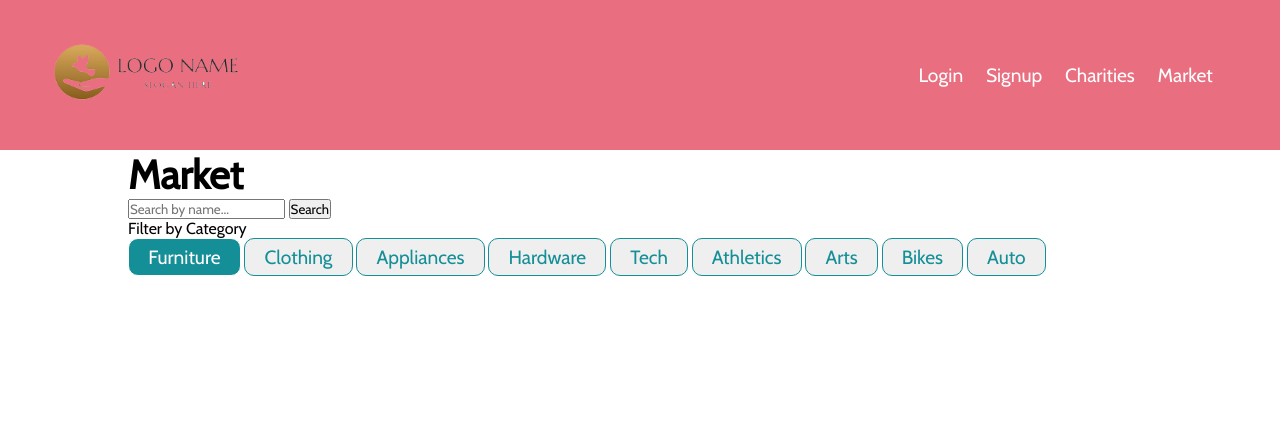
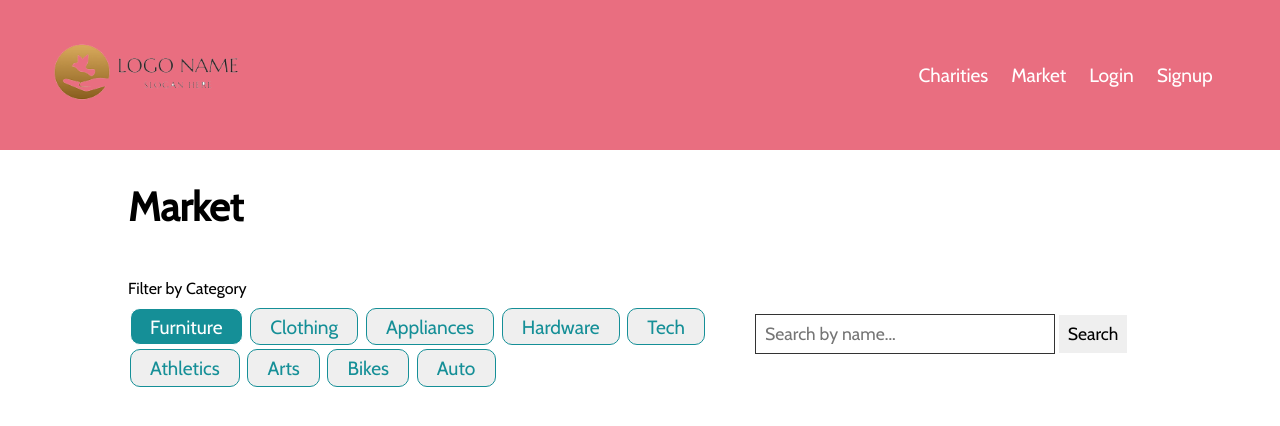
Before and after one commit to kcsommers/goodmarket, a Django app: page /market/ in a window 1280 px wide. Shown: the top 426 px of the page. Run offline with Django 3.2, Linux system fonts and the light colour scheme; data that the repository does not hold is empty.

Commit message:
styling market page

```diff
--- a/main_app/static/css/main.css
+++ b/main_app/static/css/main.css
@@ -74,6 +74,23 @@ a {
 					MARKET PAGE
 ****************************************************************************/
 
+.market-main .page-title {
+	padding: 2em 0;
+}
+
+.filters {
+	display: flex;
+	padding: 1em 0;
+}
+
+.category-filters {
+	flex: 1;
+}
+
+.category-filters p{
+	padding-bottom: 0.5em;
+}
+
 .category-filters button {
 	font-size: 1.2em;
 	padding: 0.3em 1em;
@@ -83,12 +100,69 @@ a {
 	border: 1px solid #158f97;
 	color: #158f97;
 	border-radius: 10px;
+	margin: 0.1em;
 }
 
 .category-filters button.filter-active{
 	background-color: #158f97;
 	color: #fff;
 	border-color: #fff;
+}
+
+.filter-form {
+	flex: 0.7;
+	display: flex;
+	align-items: center;
+	justify-content: center;
+}
+
+.filter-form input[type=text] {
+	border: 1px solid #333;
+	outline: none;
+	font-size: 1.1em;
+	padding: 0.5em;
+	min-width: 300px;
+}
+
+.filter-form input[type=submit] {
+	border: none;
+	outline: none;
+	font-size: 1.1em;
+	padding: 0.5em;
+}
+
+.market-items-container {
+	display: flex;
+	flex-wrap: wrap;
+}
+
+.market-item {
+	flex: 1 1 15%;
+	display: flex;
+	flex-direction: column;
+	margin: 1em;
+	min-width: 200px;
+	background-color: #fff;
+	box-shadow: 3px 3px 10px #888;
+	border-radius: 5px;
+}
+
+.market-item-image img{
+	width: 100%;
+}
+
+.market-item-info {
+	padding: 1em;
+}
+
+.market-item-info h5 {
+	font-size: 1.1em;
+	text-align: center;
+	margin-bottom: 1em;
+}
+
+.market-item-info p {
+	line-height: 1.8em;
 }
 
 /*****************************************************/
--- a/main_app/static/js/main.js
+++ b/main_app/static/js/main.js
@@ -1,5 +1,5 @@
 $(document).ready(function() {
-	console.log('DOC REACY');
+	console.log('DOC READY');
 
 	$('.category-filters button').click(function() {
 		if($(this).is('.filter-active')) {
--- a/main_app/templates/base.html
+++ b/main_app/templates/base.html
@@ -18,10 +18,15 @@
 			 </div>
 			 <div class="nav-right">
 			 	<div class="nav-menu">
-			 		<a href="/login/">Login</a>
-			 		<a href="/signup/">Signup</a>
 			 		<a href="/profile/">Charities</a>
 			 		<a href="/market/">Market</a>
+			 		{% if user.is_authenticated %}
+					<a href="/profile/">Profile</a>
+					<a href="/logout/">Logout</a>
+					{% else %}
+					<a href="/login/">Login</a>
+					<a href="/signup/">Signup</a>
+			 		{% endif %}
 			 	</div>
 			 </div>
 		</div>
--- a/main_app/templates/market.html
+++ b/main_app/templates/market.html
@@ -2,12 +2,11 @@
 {% block content %}
 
 <section class="market-page">
+	<main class="market-main">
+		<div class="page-title">
 			<h3>Market</h3>
+		</div>
 		<div class="filters">
-		<form>
-			<input type="text" placeholder="Search by name..." name="search" />
-			<input type="submit" value="Search" />
-		</form>
 			<div class="category-filters">
 				<p>Filter by Category</p>
 				<button class="filter-active" data-id="furniture">Furniture</button>
@@ -20,21 +19,29 @@
 				<button data-id="bikes">Bikes</button>
 				<button data-id="auto">Auto</button>
 			</div>
+			<div class="filter-form">
+				<form>
+					<input type="text" placeholder="Search by name..." name="search" />
+					<input type="submit" value="Search" />
+				</form>
 			</div>
-	<section class="items-container">
+		</div>
+		<section class="market-items-container">
 			{% for item in items %}
-			<div class="item">
-				<div class="item-image">
+				<div class="market-item">
+					<div class="market-item-image">
 						<img src="{{item.picture}}" alt="item">
 					</div>
-				<div class="item-info">
-					<h5>Bicycle</h5>
-					<p>$50.00</p>
-					<p>Charity: ACLU</p>
+					<div class="market-item-info">
+						<h5>{{item.name}}</h5>
+						<p>Seller: <a href="#">{{item.user}}</a></p>
+						<p>Price: ${{item.price}}.00</p>
+						<p>To Charity: {{item.percentCharity}}%</p>
 					</div>
 				</div>
 			{% endfor %}
 		</section>
+	</main>
 </section>
 
 {% endblock %}
```
Also changed, not shown: main_app/models.py (+13 -12 lines), main_app/migrations/0004_auto_20180807_2134.py (added), main_app/migrations/0005_item_category.py (added). Lines whose indentation alone changed are shown as unchanged.
